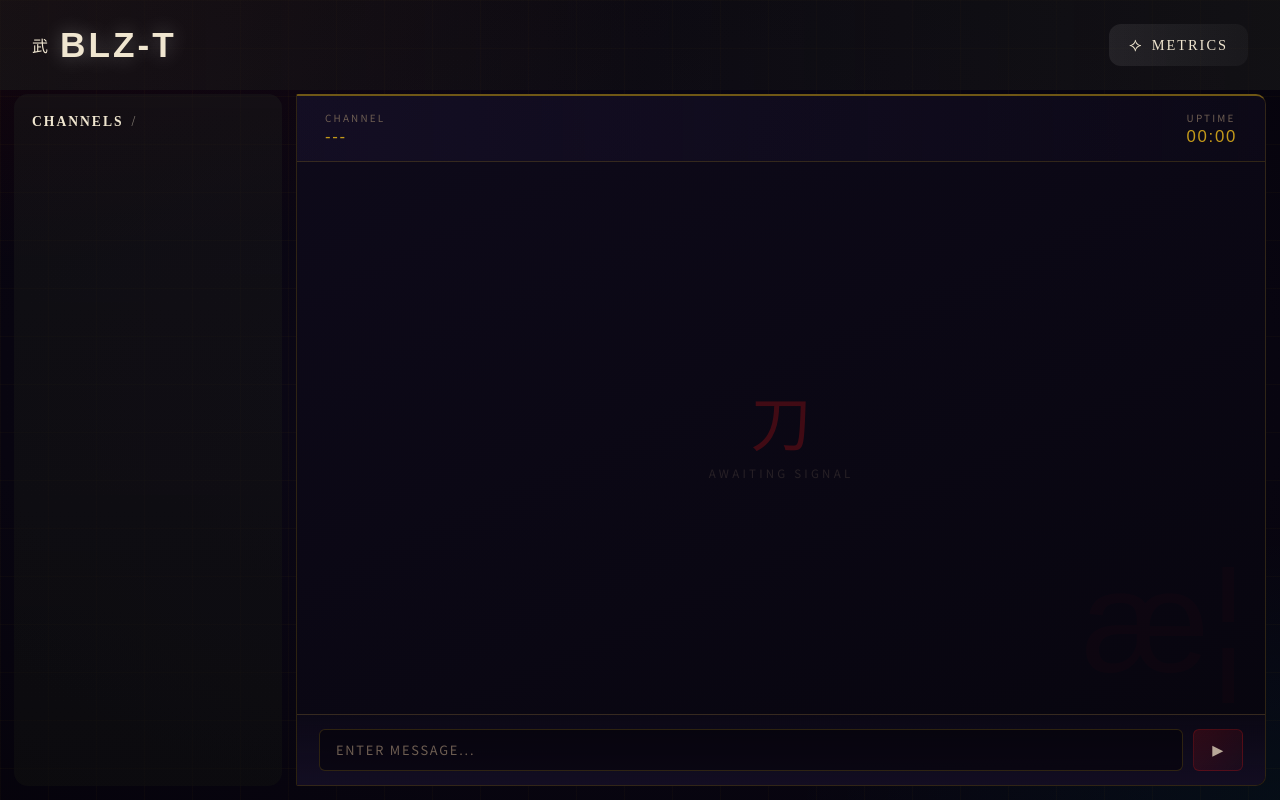
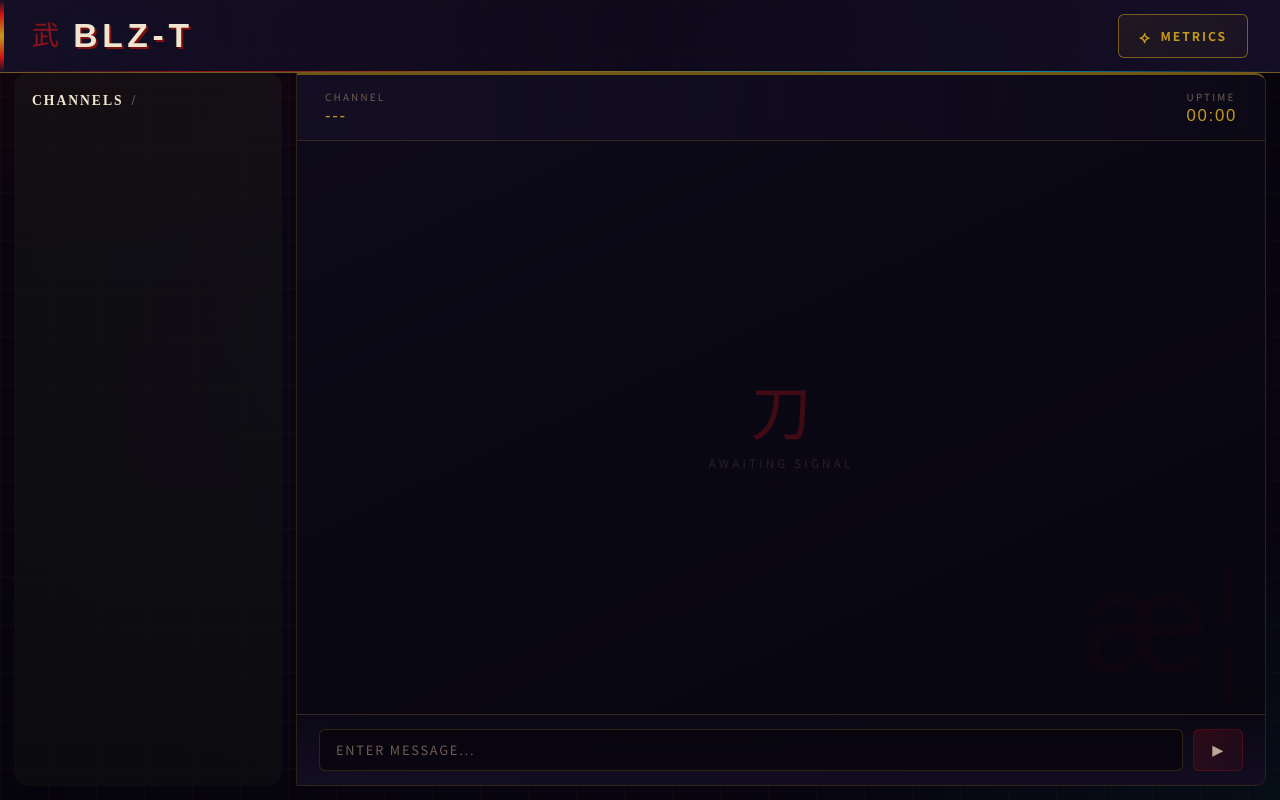
Before and after one commit to akunobi/blz, a Flask app: page / in a window 1280 px wide. Run offline with Flask 3, Linux system fonts and the light colour scheme; data that the repository does not hold is empty; some web fonts are replaced.

Commit message:
Refactor header styles for improved design

```diff
--- a/static/header.css
+++ b/static/header.css
@@ -1,97 +1,142 @@
-/* ===== HEADER MODULE ===== */
+/* ===== HEADER â€” CLAN BANNER ===== */
 
 .nexus-header {
     display: flex;
     justify-content: space-between;
     align-items: center;
-    padding: 24px 32px;
+    padding: 14px 32px;
     background: linear-gradient(90deg,
-        rgba(26, 26, 26, 0.6) 0%,
-        rgba(26, 26, 26, 0.3) 50%,
-        rgba(26, 26, 26, 0.6) 100%
+        var(--surface2) 0%,
+        rgba(21, 15, 38, 0.5) 50%,
+        var(--surface2) 100%
     );
-    border-bottom: 1px solid var(--border-cyan);
+    border-bottom: 1px solid var(--b-gold-hi);
     position: relative;
-    margin-bottom: 4px;
+    overflow: hidden;
+    flex-shrink: 0;
 }
 
+/* Left crimson clan bar */
 .nexus-header::before {
     content: '';
     position: absolute;
-    left: 0;
-    top: 0;
-    bottom: 0;
-    width: 20px;
-    background: linear-gradient(90deg, var(--secondary-cyan), transparent);
-    opacity: 0.1;
-    clip-path: polygon(0 0, 100% 20%, 100% 80%, 0 100%);
+    left: 0; top: 0; bottom: 0;
+    width: 4px;
+    background: linear-gradient(180deg,
+        transparent 0%,
+        var(--red)  20%,
+        var(--gold) 50%,
+        var(--red)  80%,
+        transparent 100%
+    );
+}
+
+/* Tri-color bottom line */
+.nexus-header::after {
+    content: '';
+    position: absolute;
+    bottom: 0; left: 0; right: 0;
+    height: 1px;
+    background: linear-gradient(90deg,
+        transparent 0%,
+        var(--red)  15%,
+        var(--gold) 45%,
+        var(--blue) 80%,
+        transparent 100%
+    );
+    opacity: 0.65;
 }
 
 .header-left {
     display: flex;
     align-items: center;
-    gap: 12px;
+    gap: 14px;
 }
+
+.header-crest {
+    font-family: var(--font-display);
+    font-size: 1.7rem;
+    color: var(--red);
+    opacity: 0.65;
+    user-select: none;
+    line-height: 1;
+    transition: opacity 300ms ease;
+}
+.header-crest:hover { opacity: 1; }
 
 .nexus-title {
     font-family: var(--font-display);
-    font-size: 2.2rem;
-    font-weight: 900;
-    color: var(--primary-cyan);
-    text-shadow: 0 0 20px rgba(255, 255, 255, 0.3);
-    letter-spacing: 3px;
+    font-size: 2.1rem;
+    color: var(--t-hi);
+    letter-spacing: 0.14em;
+    text-shadow:
+        2px 2px 0 var(--red-mid),
+        0 0 40px rgba(0, 212, 255, 0.12);
+    animation: titleShimmer 6s ease-in-out infinite;
 }
 
-.header-divider {
-    color: var(--secondary-cyan);
-    font-family: var(--font-tech);
-    font-size: 1.5rem;
-    opacity: 0.6;
-}
-
-.nexus-subtitle {
-    font-family: var(--font-tech);
-    font-size: 1.2rem;
-    letter-spacing: 4px;
-    color: #d5d5d5;
-    font-weight: 700;
+@keyframes titleShimmer {
+    0%, 100% {
+        text-shadow: 2px 2px 0 var(--red-mid), 0 0 30px rgba(0, 212, 255, 0.12);
+    }
+    50% {
+        text-shadow: 2px 2px 0 var(--red), 0 0 55px rgba(0, 212, 255, 0.28), 0 0 90px rgba(0, 212, 255, 0.08);
+    }
 }
 
 .header-right {
     display: flex;
-    gap: 16px;
     align-items: center;
+    gap: 12px;
 }
 
 .stats-trigger {
     display: flex;
     align-items: center;
-    gap: 8px;
-    padding: 10px 20px;
-    background: linear-gradient(90deg,
-        rgba(255, 255, 255, 0.08),
-        rgba(224, 224, 224, 0.04)
+    gap: 9px;
+    padding: 9px 20px;
+    background: linear-gradient(135deg,
+        rgba(196, 154, 26, 0.08),
+        rgba(196, 154, 26, 0.03)
     );
-    border: 1px solid var(--border-bright);
-    border-radius: 12px;
+    border: 1px solid var(--b-gold-hi);
+    border-radius: var(--r-md);
     cursor: pointer;
-    font-family: var(--font-tech);
-    color: var(--secondary-cyan);
-    font-size: 0.9rem;
-    letter-spacing: 2px;
-    transition: all 150ms ease;
+    font-family: var(--font-label);
+    font-weight: 700;
+    font-size: 0.76rem;
+    letter-spacing: 0.16em;
+    color: var(--gold);
+    text-transform: uppercase;
+    transition: all 220ms ease;
     position: relative;
+    overflow: hidden;
 }
 
+.stats-trigger::after {
+    content: '';
+    position: absolute;
+    inset: 0;
+    background: linear-gradient(135deg, rgba(0, 212, 255, 0.14), transparent);
+    opacity: 0;
+    transition: opacity 220ms ease;
+}
+
+.stats-trigger:hover::after { opacity: 1; }
 .stats-trigger:hover {
-    background: linear-gradient(90deg,
-        rgba(255, 255, 255, 0.15),
-        rgba(224, 224, 224, 0.08)
-    );
-    border-color: var(--primary-cyan);
-    box-shadow: 0 0 15px rgba(255, 255, 255, 0.15);
+    border-color: var(--b-blue-hi);
+    color: var(--blue);
+    box-shadow: 0 0 18px rgba(0, 212, 255, 0.18), inset 0 0 10px rgba(0, 212, 255, 0.04);
 }
 
 .trigger-icon {
-    font-size: 1.2rem;
+    font-size: 1rem;
+    position: relative;
+    z-index: 1;
 }
+
+.trigger-text {
+    font-weight: 700;
+    position: relative;
+    z-index: 1;
+}
```
